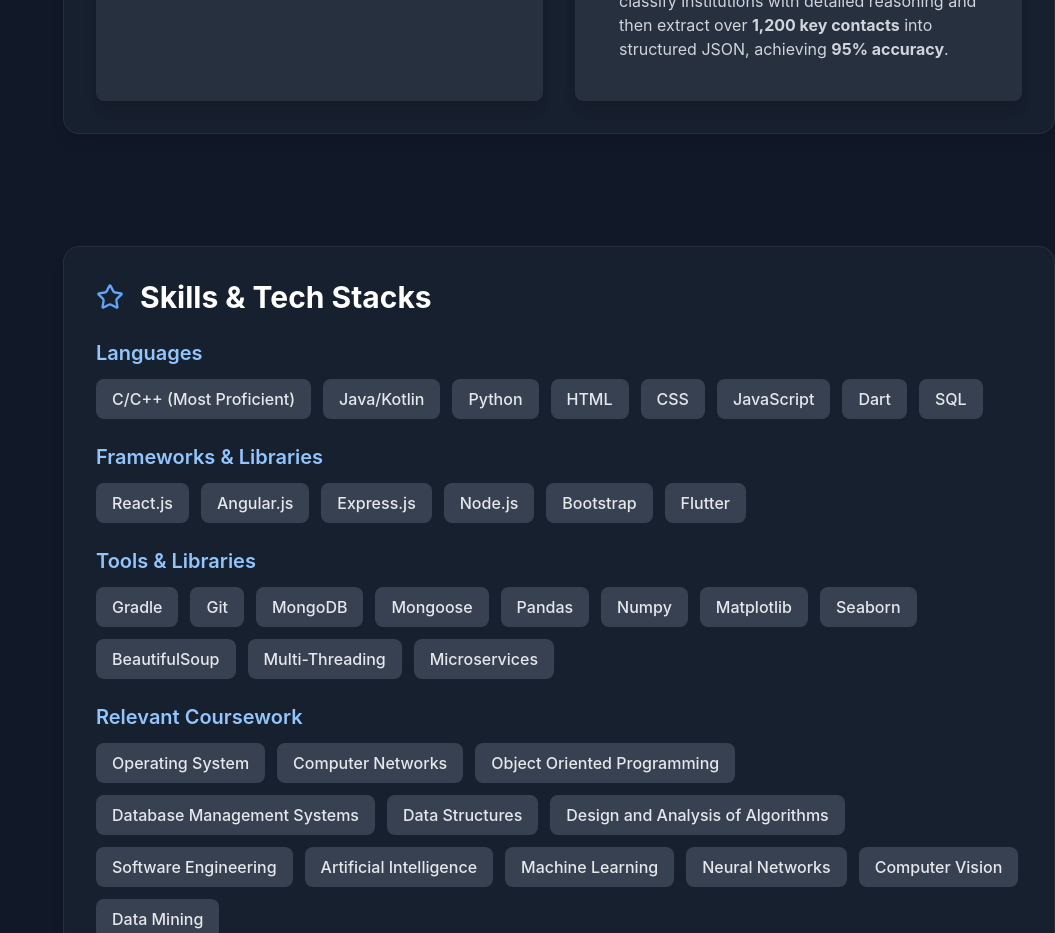
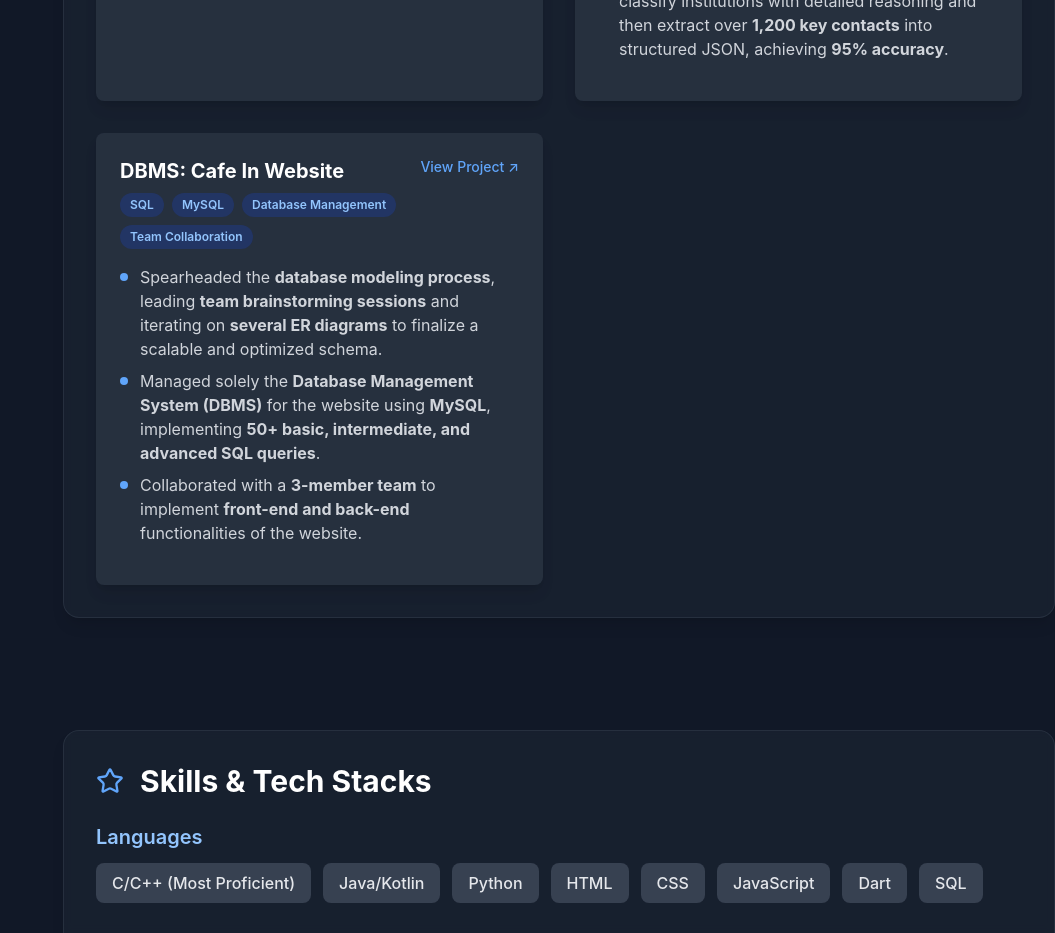
Before and after one commit to Gaurishh/portfolio-website, a Next.js app: page / in a window 1280 px wide. Shown: the part 4100-5033 px from the top of the page, without its empty margins (225-1280 px from the left). Built offline with nearby package versions, Linux system fonts and the light colour scheme.

Commit message:
Added Cafe In again with better name

```diff
--- a/components/constants.js
+++ b/components/constants.js
@@ -133,6 +133,17 @@ export const projects = [
     tech: ['Python', 'Google Places API', 'Google Gemini 2.5 Flash', 'BeautifulSoup4', 'pandas', 'Multithreading', 'Web Scraping', 'AI/ML'],
     link: 'https://github.com/Gaurishh/coursera-scraper/tree/main/output',
     github: 'https://github.com/Gaurishh/coursera-scraper'
+  },
+  {
+    name: 'DBMS: Cafe In Website',
+    bullets: [
+      'Spearheaded the <strong>database modeling process</strong>, leading <strong>team brainstorming sessions</strong> and iterating on <strong>several ER diagrams</strong> to finalize a scalable and optimized schema.',
+      'Managed solely the <strong>Database Management System (DBMS)</strong> for the website using <strong>MySQL</strong>, implementing <strong>50+ basic, intermediate, and advanced SQL queries</strong>.',
+      'Collaborated with a <strong>3-member team</strong> to implement <strong>front-end and back-end</strong> functionalities of the website.'
+    ],
+    tech: ['SQL', 'MySQL', 'Database Management', 'Team Collaboration'],
+    link: 'https://drive.google.com/file/d/1CiwpGPxQj2Yz7sVeAAXks_jNI3zmjAC8/view?usp=sharing',
+    github: null
   }
 ];
 
```
